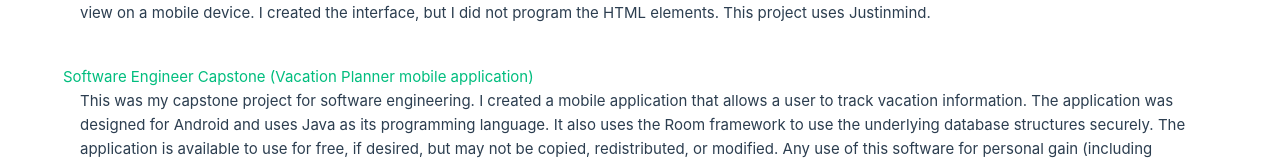
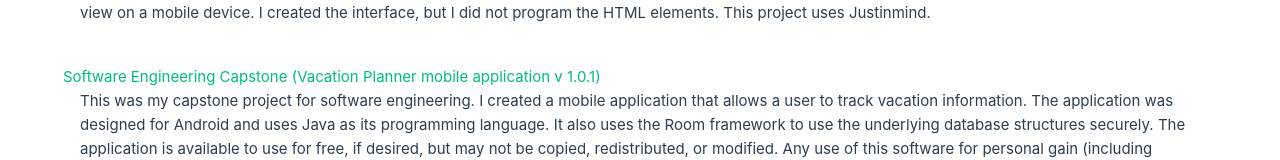
Before and after one commit to retupmoc258/retupmoc258.github.io, a Vue app: page / in a window 1280 px wide. Shown: the part 524-684 px from the top of the page. Built offline with nearby package versions, Linux system fonts and the light colour scheme.

Commit message:
New version of the website.

```diff
--- a/src/assets/main.css
+++ b/src/assets/main.css
@@ -30,7 +30,6 @@ a,
   }
 
   #app {
-    display: grid;
     padding: 0 2rem;
   }
 }
--- a/src/views/HomeView.vue
+++ b/src/views/HomeView.vue
@@ -39,7 +39,7 @@
         </p>
       </div>
       <div class="projects-section">
-        <a href="/files/vacation_planner_1.0.0.apk" download>Software Engineer Capstone (Vacation Planner mobile application)</a>
+        <a href="/files/vacation_planner_1.0.1.apk" download>Software Engineering Capstone (Vacation Planner mobile application v 1.0.1)</a>
         <p class="project-description">
           This was my capstone project for software engineering.  I created a mobile application that allows a user to track vacation information.
           The application was designed for Android and uses Java as its programming language.  It also uses the Room framework to use the underlying
```
Also changed, not shown: 8 other files (tests, documents, lock files or other folders).
